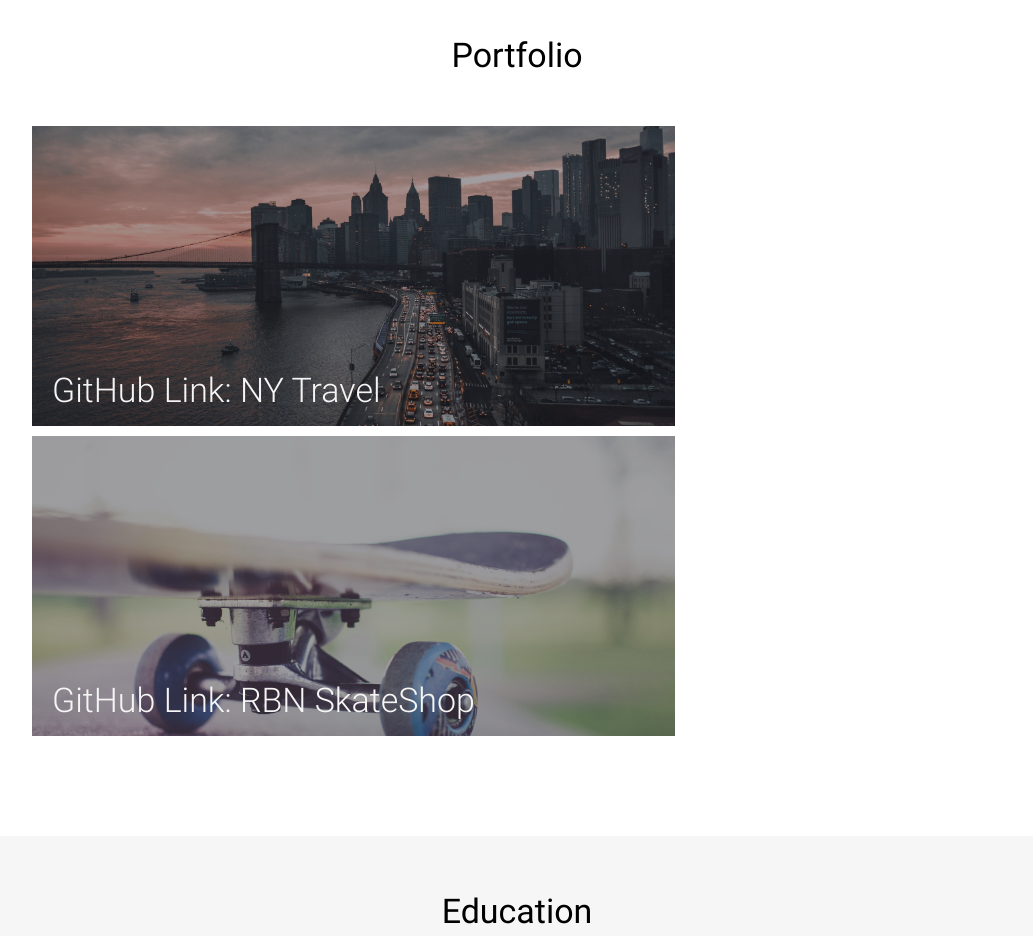
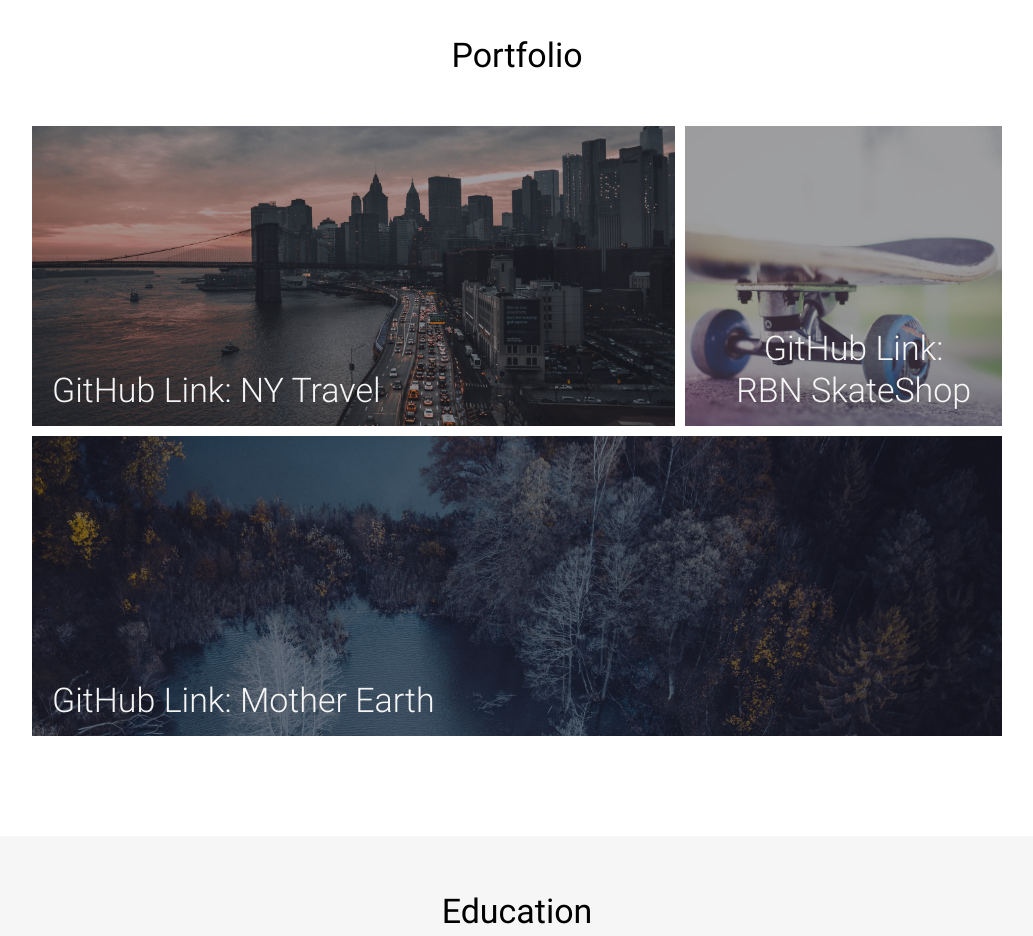
Before and after one commit to projectnum17/actual_CV, a plain HTML site: page index.html in a window 1280 px wide. Shown: the part 1780-2716 px from the top of the page, without its empty margins (123-1156 px from the left). Drawn offline with nearby package versions, Linux system fonts and the light colour scheme.

Commit message:
Update index.html

```diff
--- a/index.html
+++ b/index.html
@@ -184,12 +184,22 @@
                         </figcaption>
                     </figure>
 
-                    <figure class="portfolio__card portfolio__card-lg">
+                    <figure class="portfolio__card portfolio__card-sm">
                         <img src="./images/work_2.jpg" alt="MyWorks" class="portfolio__card-pic">
                         <figcaption class="portfolio__card-title">
                             GitHub Link:
                             <a href="https://projectnum17.github.io/rbn_skateshop/" class="portfolio__card-link" target="_blank">
                                 RBN SkateShop
+                            </a>
+                        </figcaption>
+                    </figure>
+
+                    <figure class="portfolio__card portfolio__card-big">
+                        <img src="./images/work_3.jpg" alt="MyWorks" class="portfolio__card-pic">
+                        <figcaption class="portfolio__card-title">
+                            GitHub Link:
+                            <a href="https://projectnum17.github.io/motherEarth/" class="portfolio__card-link" target="_blank">
+                                Mother Earth
                             </a>
                         </figcaption>
                     </figure>
```
